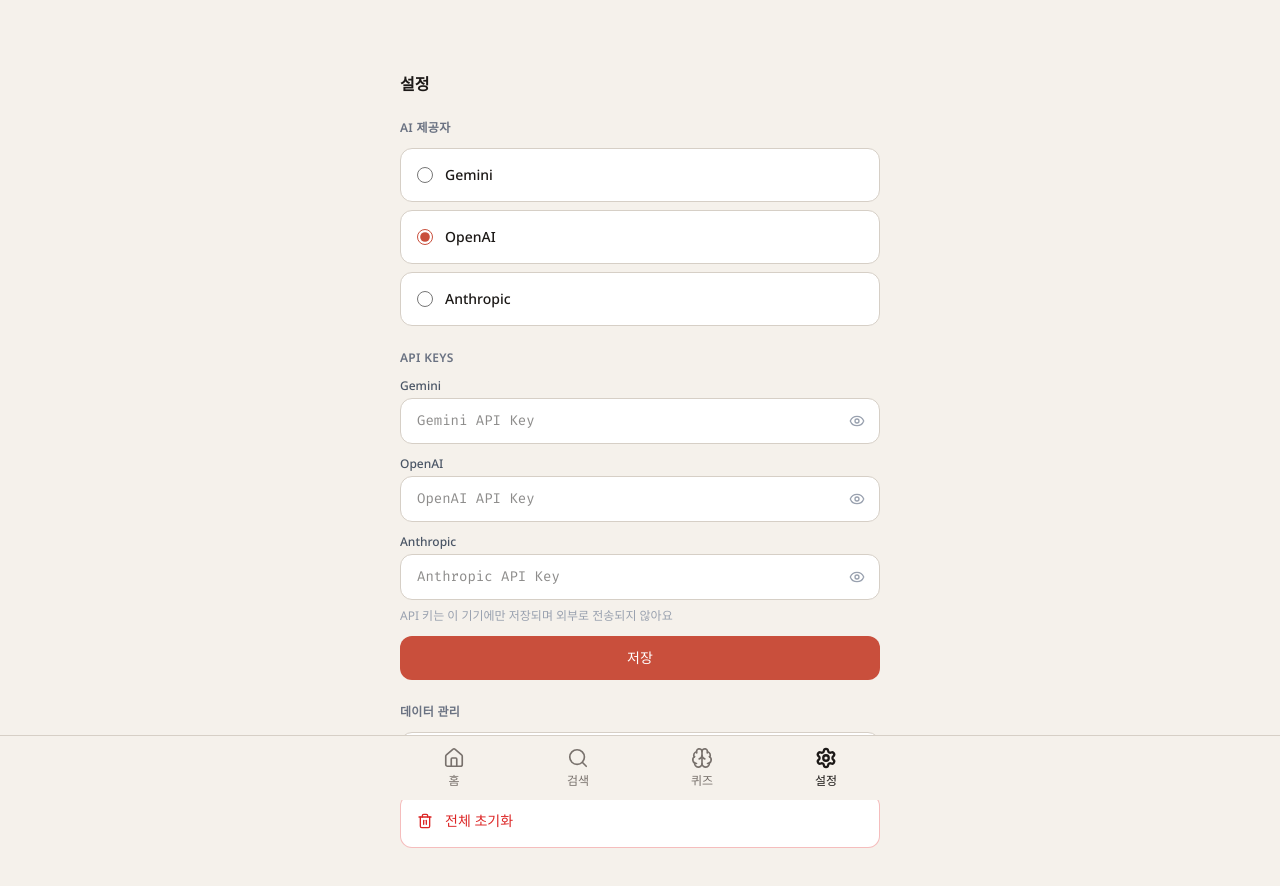
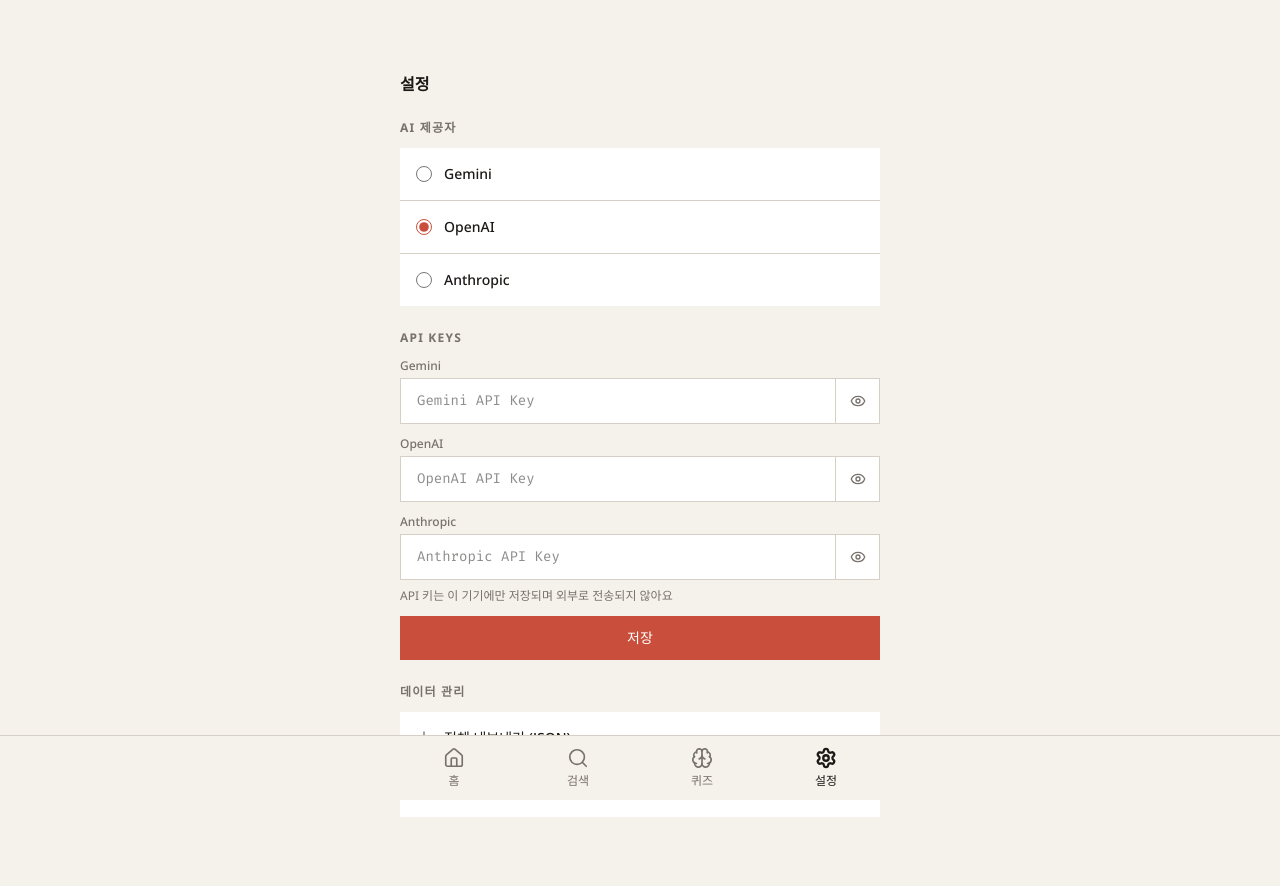
Before and after one commit to pentaxzs/FigBook, a Next.js app: page /settings in a window 1280 px wide. Shown: the top 886 px of the page. Built offline with nearby package versions, Linux system fonts and the light colour scheme.

Commit message:
design: apply editorial style to search/quiz/settings — no rounded corners, no shadows, consistent tokens

```diff
--- a/src/app/search/page.tsx
+++ b/src/app/search/page.tsx
@@ -78,25 +78,25 @@
       <div className="mt-4">
         {!query.trim() ? (
           <div>
-            <p className="text-xs font-medium text-gray-400 mb-2">최근 검색어</p>
+            <p className="text-xs font-medium text-secondary mb-2">최근 검색어</p>
             <div className="flex flex-wrap gap-2">
               {recent.map(q => (
                 <button
                   key={q}
                   onClick={() => setQuery(q)}
-                  className="text-sm px-3 py-1.5 bg-muted rounded-full text-foreground hover:bg-border cursor-pointer"
+                  className="text-sm px-3 py-1.5 bg-muted border border-border text-foreground hover:bg-border cursor-pointer transition-colors"
                 >
                   {q}
                 </button>
               ))}
               {recent.length === 0 && (
-                <p className="text-sm text-gray-400">최근 검색어가 없어요</p>
+                <p className="text-sm text-secondary">최근 검색어가 없어요</p>
               )}
             </div>
           </div>
         ) : (
           <div>
-            <p className="text-xs text-gray-400 mb-3">
+            <p className="text-xs text-secondary mb-3">
               {results.length > 0 ? `결과 ${results.length}개` : '검색 결과가 없어요'}
             </p>
             <div className="flex flex-col gap-3">
--- a/src/app/settings/page.tsx
+++ b/src/app/settings/page.tsx
@@ -55,12 +55,12 @@
 
       {/* AI 제공자 선택 */}
       <section>
-        <h3 className="text-xs font-semibold text-gray-500 uppercase tracking-wide mb-3">AI 제공자</h3>
-        <div className="flex flex-col gap-2">
+        <h3 className="text-xs font-bold text-secondary uppercase tracking-widest mb-3">AI 제공자</h3>
+        <div className="flex flex-col gap-px bg-border">
           {PROVIDERS.map(p => (
             <label
               key={p.key}
-              className="flex items-center gap-3 p-4 bg-white border border-border rounded-xl cursor-pointer hover:border-primary/30 transition-colors"
+              className="flex items-center gap-3 p-4 bg-surface cursor-pointer hover:bg-muted transition-colors"
             >
               <input
                 type="radio"
@@ -78,12 +78,12 @@
 
       {/* API 키 (제공자별) */}
       <section>
-        <h3 className="text-xs font-semibold text-gray-500 uppercase tracking-wide mb-3">API Keys</h3>
+        <h3 className="text-xs font-bold text-secondary uppercase tracking-widest mb-3">API Keys</h3>
         <div className="flex flex-col gap-3">
           {PROVIDERS.map(p => (
             <div key={p.key}>
-              <label className="block text-xs font-medium text-gray-600 mb-1">{p.label}</label>
-              <div className="flex items-center border border-border rounded-xl overflow-hidden bg-white">
+              <label className="block text-xs font-medium text-secondary mb-1">{p.label}</label>
+              <div className="flex items-center border border-border overflow-hidden bg-surface">
                 <input
                   type={showKeys[p.key] ? 'text' : 'password'}
                   value={settings.api_keys[p.key] ?? ''}
@@ -92,12 +92,12 @@
                     api_keys: { ...s.api_keys, [p.key]: e.target.value },
                   }))}
                   placeholder={`${p.label} API Key`}
-                  className="flex-1 px-4 py-3 text-sm font-mono focus:outline-none min-h-[44px]"
+                  className="flex-1 px-4 py-3 text-sm font-mono focus:outline-none min-h-[44px] bg-surface"
                 />
                 <button
                   onClick={() => setShowKeys(prev => ({ ...prev, [p.key]: !prev[p.key] }))}
                   aria-label={showKeys[p.key] ? `${p.label} API 키 숨기기` : `${p.label} API 키 보기`}
-                  className="px-3 text-gray-400 hover:text-foreground cursor-pointer min-w-[44px] min-h-[44px] flex items-center justify-center"
+                  className="px-3 text-secondary hover:text-foreground cursor-pointer min-w-[44px] min-h-[44px] flex items-center justify-center border-l border-border"
                 >
                   {showKeys[p.key] ? <EyeOff size={16} /> : <Eye size={16} />}
                 </button>
@@ -105,12 +105,12 @@
             </div>
           ))}
         </div>
-        <p className="text-xs text-gray-400 mt-2">API 키는 이 기기에만 저장되며 외부로 전송되지 않아요</p>
+        <p className="text-xs text-secondary mt-2">API 키는 이 기기에만 저장되며 외부로 전송되지 않아요</p>
         <button
           onClick={handleSave}
-          className={`mt-3 w-full py-3 rounded-xl text-sm font-medium cursor-pointer transition-colors min-h-[44px] ${
+          className={`mt-3 w-full py-3 text-sm font-medium cursor-pointer transition-colors min-h-[44px] ${
             saved
-              ? 'bg-green-100 text-green-700'
+              ? 'bg-muted text-foreground border border-border'
               : 'bg-primary text-white hover:bg-primary/90'
           }`}
         >
@@ -120,18 +120,18 @@
 
       {/* 데이터 관리 */}
       <section>
-        <h3 className="text-xs font-semibold text-gray-500 uppercase tracking-wide mb-3">데이터 관리</h3>
-        <div className="flex flex-col gap-2">
+        <h3 className="text-xs font-bold text-secondary uppercase tracking-widest mb-3">데이터 관리</h3>
+        <div className="flex flex-col gap-px bg-border">
           <button
             onClick={handleExport}
-            className="flex items-center gap-3 p-4 bg-white border border-border rounded-xl text-sm font-medium cursor-pointer hover:bg-muted transition-colors min-h-[44px]"
+            className="flex items-center gap-3 p-4 bg-surface text-sm font-medium cursor-pointer hover:bg-muted transition-colors min-h-[44px]"
           >
             <Download size={16} className="text-secondary" />
             전체 내보내기 (JSON)
           </button>
           <button
             onClick={handleReset}
-            className="flex items-center gap-3 p-4 bg-white border border-destructive/30 rounded-xl text-sm font-medium text-destructive cursor-pointer hover:bg-destructive/10 transition-colors min-h-[44px]"
+            className="flex items-center gap-3 p-4 bg-surface text-sm font-medium text-destructive cursor-pointer hover:bg-destructive/10 transition-colors min-h-[44px]"
           >
             <Trash2 size={16} />
             전체 초기화
--- a/src/components/quiz/QuizCard.tsx
+++ b/src/components/quiz/QuizCard.tsx
@@ -30,24 +30,24 @@
     <div className="flex flex-col gap-6">
       {/* 진행 상황 */}
       <div className="flex items-center gap-3">
-        <div className="flex-1 bg-muted rounded-full h-2">
+        <div className="flex-1 bg-muted border border-border h-2">
           <div
-            className="bg-primary h-2 rounded-full transition-all duration-300"
+            className="bg-primary h-full transition-all duration-300"
             style={{ width: `${(current / total) * 100}%` }}
           />
         </div>
-        <span className="text-sm text-gray-400 font-mono">{current} / {total}</span>
+        <span className="text-sm text-secondary font-mono">{current} / {total}</span>
       </div>
 
       {/* 질문 카드 */}
-      <div className="bg-white rounded-2xl border border-border p-6 shadow-sm min-h-[200px] flex flex-col justify-center">
+      <div className="bg-surface border border-border p-6 min-h-[200px] flex flex-col justify-center">
         <p className="text-xs text-secondary font-medium mb-3">{product.name}</p>
         {direction === 'name-to-value' && (
           <p className="text-xl font-bold text-foreground mb-2">{metric.name}</p>
         )}
         <p className="text-base font-semibold text-foreground mb-1">{prompt}</p>
         {metric.memo && (
-          <p className="text-xs text-gray-400 mt-2">힌트: {metric.memo}</p>
+          <p className="text-xs text-secondary mt-2">힌트: {metric.memo}</p>
         )}
       </div>
 
@@ -58,22 +58,22 @@
         onChange={e => setInput(e.target.value)}
         onKeyDown={e => e.key === 'Enter' && handleSubmit()}
         placeholder="값을 입력하세요"
-        className="w-full border border-border rounded-xl px-4 py-3 text-base font-mono focus:outline-none focus:ring-2 focus:ring-primary/30 min-h-[52px]"
+        className="w-full border border-border px-4 py-3 text-base font-mono focus:outline-none focus:border-primary min-h-[52px] bg-surface"
         autoFocus
       />
 
       {/* 버튼 */}
-      <div className="flex gap-3">
+      <div className="flex gap-0">
         <button
           onClick={onSkip}
-          className="flex-1 border border-border rounded-xl py-3 text-sm font-medium text-gray-500 hover:bg-muted cursor-pointer transition-colors min-h-[44px]"
+          className="flex-1 border border-border border-r-0 py-3 text-sm font-medium text-secondary hover:bg-muted cursor-pointer transition-colors min-h-[44px]"
         >
           건너뛰기
         </button>
         <button
           onClick={handleSubmit}
           disabled={!input.trim()}
-          className="flex-1 bg-primary text-white rounded-xl py-3 text-sm font-medium hover:bg-primary/90 disabled:opacity-50 cursor-pointer transition-colors min-h-[44px]"
+          className="flex-1 bg-primary text-white py-3 text-sm font-medium hover:bg-primary/90 disabled:opacity-50 cursor-pointer transition-colors min-h-[44px]"
         >
           확인
         </button>
--- a/src/components/search/SearchBar.tsx
+++ b/src/components/search/SearchBar.tsx
@@ -15,7 +15,7 @@
   query, onQueryChange, products, selectedProductId, onProductChange,
 }: SearchBarProps) {
   return (
-    <div className="flex items-center gap-0 border border-border rounded-xl overflow-hidden bg-white shadow-sm">
+    <div className="flex items-center border border-border overflow-hidden bg-surface">
       <select
         value={selectedProductId}
         onChange={e => onProductChange(e.target.value)}
@@ -27,13 +27,13 @@
         ))}
       </select>
       <div className="flex items-center flex-1 px-3">
-        <Search size={16} className="text-gray-400 flex-shrink-0" />
+        <Search size={16} className="text-secondary flex-shrink-0" />
         <input
           type="text"
           value={query}
           onChange={e => onQueryChange(e.target.value)}
           placeholder="지표 검색..."
-          className="flex-1 px-2 py-3 text-sm focus:outline-none min-h-[44px]"
+          className="flex-1 px-2 py-3 text-sm focus:outline-none min-h-[44px] bg-surface"
           autoFocus
         />
       </div>
```
Also changed, not shown: src/app/quiz/page.tsx (+15 -15 lines).
